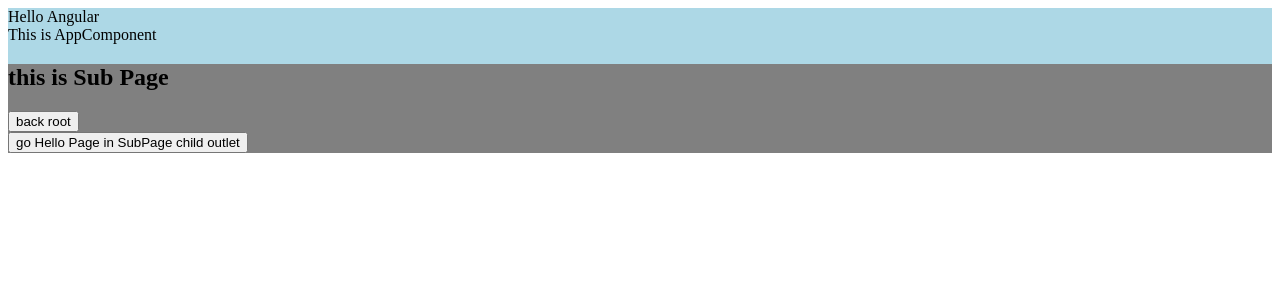
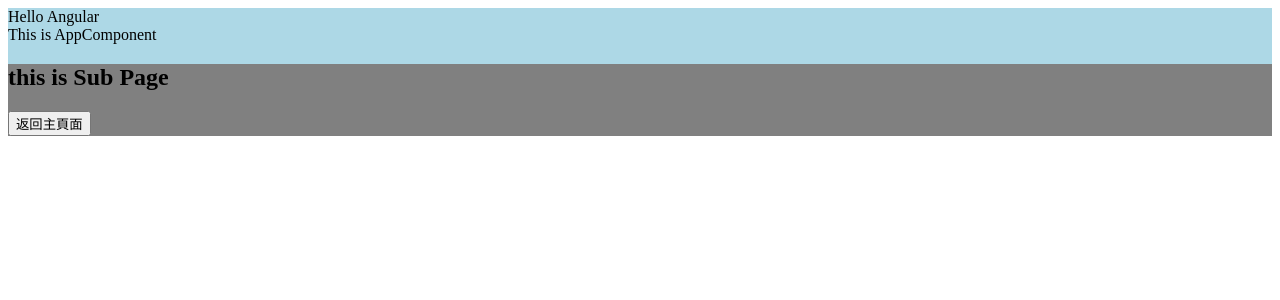
Before and after one commit to Chin-Jao-Tsai/dynamic-router-link, an Angular app: page /sub-page in a window 1280 px wide. Shown: the top 300 px of the page. Built offline with nearby package versions, Linux system fonts and the light colour scheme.

Commit message:
4 files modified

```diff
--- a/src/app/root-page/root-page.component.html
+++ b/src/app/root-page/root-page.component.html
@@ -1,7 +1,7 @@
 <div [style.background]="'lightgreen'">
   <h2>this is Root Page</h2>
-  <button (click)="gotoSubPage()">go sub page</button>
+  <button (click)="gotoSubPage()">到次頁面</button>
   <div>
-    <button (click)="gotoSubPageWithParam()">go sub page with params</button>
+    <button (click)="gotoSubPageWithParam()">到次頁面帶參數</button>
   </div>
 </div>
--- a/src/app/sub-page/sub-page.component.html
+++ b/src/app/sub-page/sub-page.component.html
@@ -1,11 +1,11 @@
 <div [style.background]="'gray'">
   <h2>this is Sub Page</h2>
-  <button (click)="back()">back root</button>
+  <button (click)="back()">返回主頁面</button>
 
-  <div>
+  <!-- <div>
     <button (click)="goHelloPageinSubPage()">
-      go Hello Page in SubPage child outlet
+      到歡迎頁面
     </button>
   </div>
-  <router-outlet></router-outlet>
+  <router-outlet></router-outlet> -->
 </div>
--- a/src/app/sub-page/sub-page.component.ts
+++ b/src/app/sub-page/sub-page.component.ts
@@ -13,7 +13,8 @@ export class SubPageComponent implements OnInit {
               private router: Router,
               private location: Location) {
 
-      console.log(this.route.snapshot.queryParams);
+      if(this.route.snapshot.queryParams)
+        console.log(this.route.snapshot.queryParams);
 
   }
 
```
Also changed, not shown: src/app/app.module.ts (+9 -9 lines).
